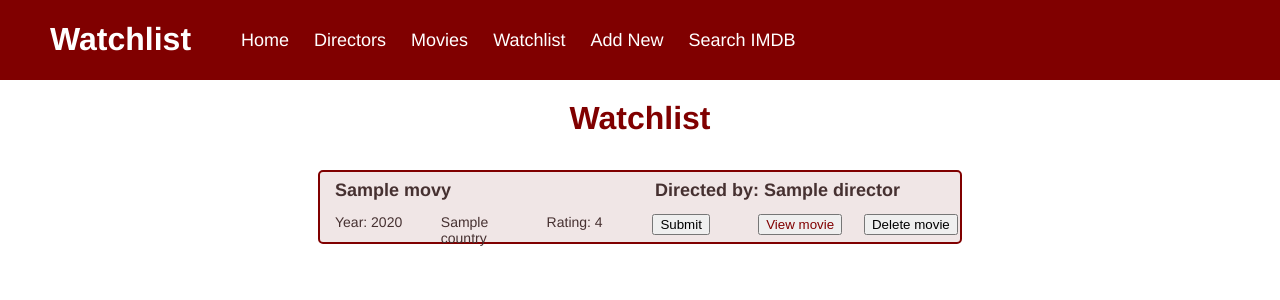
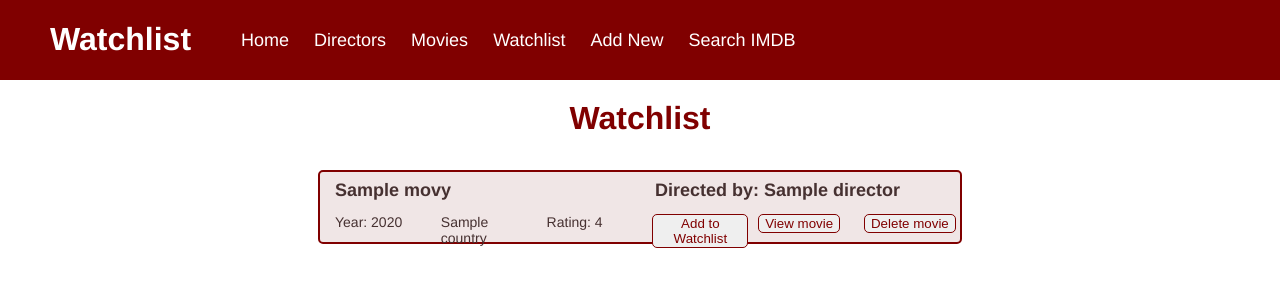
Before and after one commit to dvdjms/Watchlist, a Flask app: page /watchlist in a window 1280 px wide. Shown: the top 300 px of the page. Run offline with Flask 2, Linux system fonts and the light colour scheme; a database or web service that is not in the repository returns one stand-in record (values such as "Sample title"); some libraries are stand-ins or nearby versions.

Commit message:
CSS changes

```diff
--- a/app.py
+++ b/app.py
@@ -1,18 +1,14 @@
 from flask import Flask, render_template
 
-from controllers.users_controller import users_blueprint
 from controllers.movies_controller import movies_blueprint
 from controllers.directors_controller import directors_blueprint
-# from controllers.watchlist_controller import watchlist_blueprint
 
 
 
 app = Flask(__name__)
 
-app.register_blueprint(users_blueprint)
 app.register_blueprint(movies_blueprint)
 app.register_blueprint(directors_blueprint)
-# app.register_blueprint(watchlist_blueprint)
 
 @app.route("/")
 def main():
--- a/static/css/style.css
+++ b/static/css/style.css
@@ -127,7 +127,6 @@ nav > ul > li > a:visited {
 #movie-child5 {
     width: 15%;
     height: 30px;
-    float: left;
     padding-top: 12px;
     font-size: 14px;
     font-family:Verdana, Tahoma, sans-serif;
@@ -143,6 +142,7 @@ nav > ul > li > a:visited {
     font-family:Verdana, Tahoma, sans-serif;
     font-weight: 600;
     color: rgb(157, 123, 123);
+    margin-right: 20px;
 }
 
 #movie-child6 {
@@ -394,6 +394,26 @@ nav > ul > li > a:visited {
     cursor: pointer;
 }
 
+.watchlist_button {
+    cursor: pointer;
+    color: maroon;
+    border-radius: 5px;
+    border-color: maroon;
+    border-style: solid;
+    border-width: 1px;
+
+}
+
+.button_ {
+    cursor: pointer;
+    color: maroon;
+    border-radius: 5px;
+    border-color: maroon;
+    border-style: solid;
+    border-width: 1px;
+}
+
+
 .watchlist_button:after {
     content: 'In Watchlist';
 }
@@ -402,7 +422,6 @@ nav > ul > li > a:visited {
 }
 
 #movie-child5 > button {
-
     color: maroon;
     border-color: maroon;
 }
--- a/templates/movies/index.html
+++ b/templates/movies/index.html
@@ -34,15 +34,15 @@
                 {% else %}
                 <div id="movie-child5">
                     <form action="/movies/{{ movie.id }}/watch_status" method="POST">
-                        <button type="submit">Add to Watchlist</button>
+                        <button class="button_" type="submit">Add to Watchlist</button>
                     </form>
                 </div>
 
                 {% endif %}
-                <div id="movie-child6"><button><a href="/movies/{{ movie.id }}">View movie</a></button></div>
+                <div id="movie-child6"><button class="button_"><a href="/movies/{{ movie.id }}">View movie</a></button></div>
                 <div id="movie-child7">
                     <form action="/movies/{{ movie.id }}/delete" method="POST" onsubmit="return confirm('Are you sure you wish to delete?')">
-                        <button type="submit">Delete movie</button>
+                        <button class="button_" type="submit">Delete movie</button>
                     </form>
                 </div>
             </section>
--- a/templates/watchlist/index.html
+++ b/templates/watchlist/index.html
@@ -27,21 +27,21 @@
                 {% if movie.watchlist == True %}
                 <div id="movie-child5">
                     <form action="/watchlist/{{ movie.id }}/watch_status" method="POST">
-                        <input class="watchlist_button" type="submit" value="In Watchlist">
+                        <button class="watchlist_button" type="submit"></button>
                     </form>
                 </div>
                 {% else %}
                 <div id="movie-child5">
                     <form action="/watchlist/{{ movie.id }}/watch_status" method="POST">
-                        <input type="submit">
+                        <button class="button_" type="submit">Add to Watchlist</button>
                     </form>
                 </div>
                 {% endif %}
 
-                <div id="movie-child6"><button><a href="/movies/{{ movie.id }}">View movie</a></button></div>
+                <div id="movie-child6"><button class="button_"><a href="/movies/{{ movie.id }}">View movie</a></button></div>
                 <div id="movie-child7">
                     <form action="/movies/{{ movie.id }}/delete" method="POST" onsubmit="return confirm('Are you sure you wish to delete?');">
-                        <input type="submit" value="Delete movie">
+                        <input class="button_" type="submit" value="Delete movie">
                     </form>
                 </div>
             </section>
```
Also changed, not shown: console.py (+0 -16 lines), README.md.
